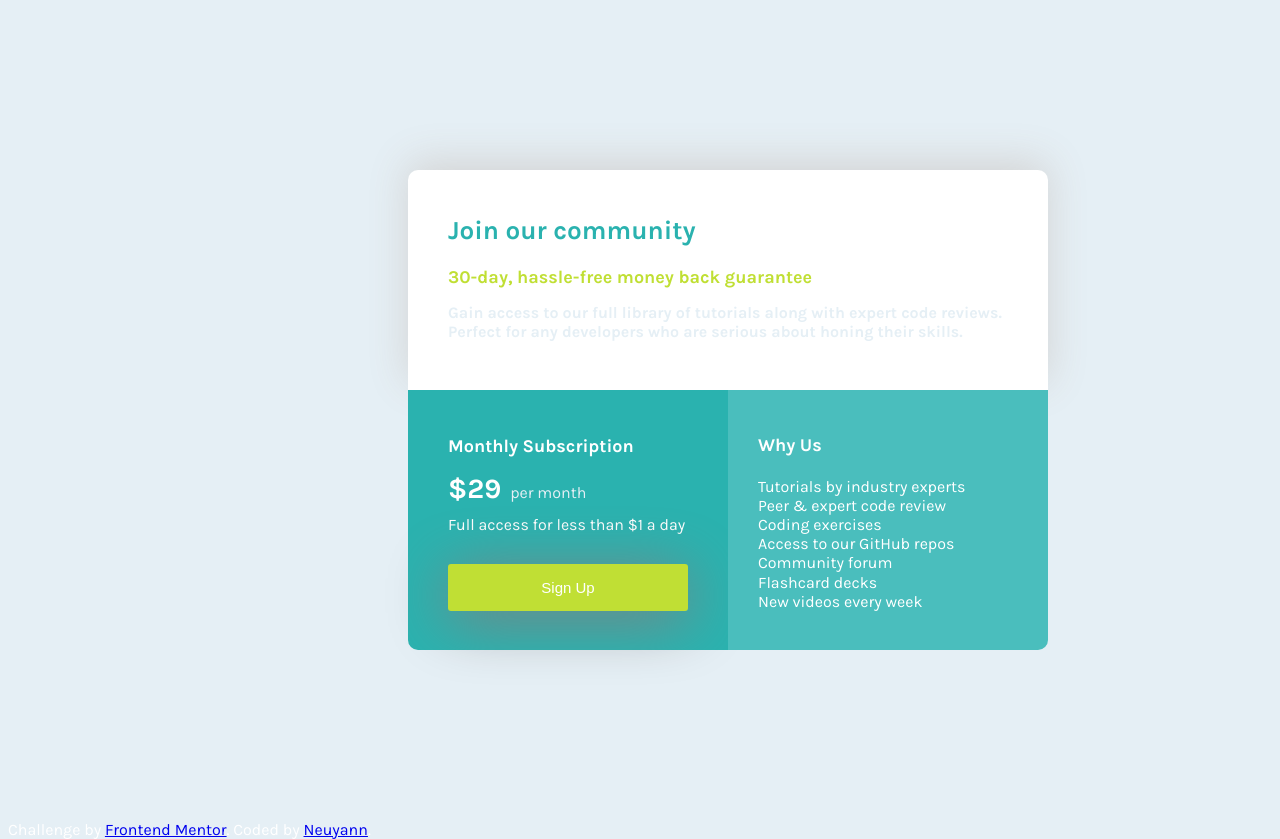
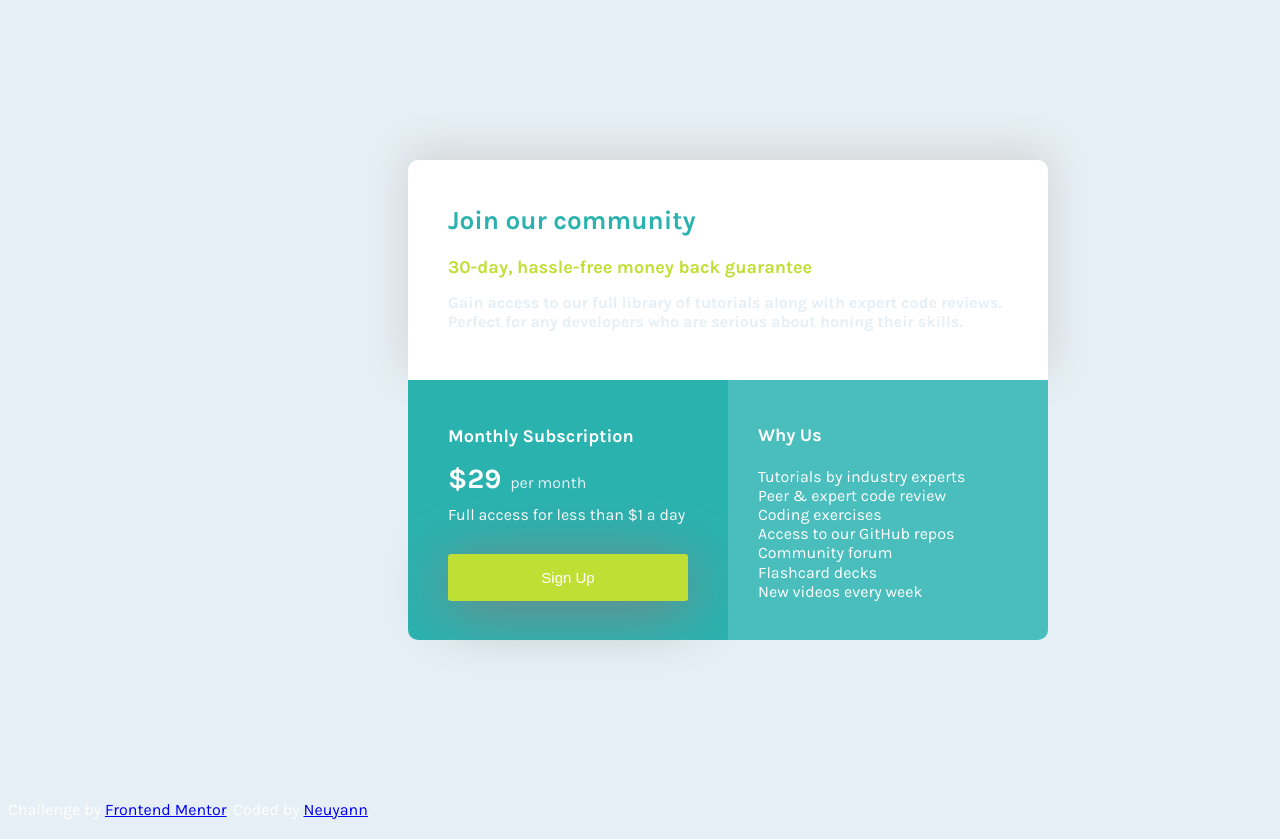
Before and after one commit to neuyann/single-price-grid-component, a plain HTML site: page index.html in a window 1280 px wide. Drawn offline with Linux system fonts and the light colour scheme.

Commit message:
Update styles.css

```diff
--- a/styles.css
+++ b/styles.css
@@ -17,6 +17,11 @@ html {
   margin-top: auto;
   margin-bottom: auto;
   }
+main {
+    height: 100vh;
+    display: flex;
+    justify-content: center;
+  align-items: center;}
 
 body{
   font-family: Karla;
```
